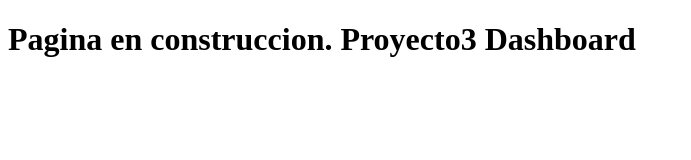
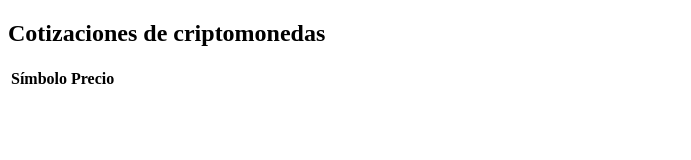
Before and after one commit to jossvagui/Proyecto3-Dashboard, a plain HTML site: page index.html in a window 1280 px wide. Shown: the whole page, without its empty margins (0-691 px from the left). Drawn offline with Linux system fonts and the light colour scheme.

Commit message:
plantilla html

```diff
--- a/index.html
+++ b/index.html
@@ -4,9 +4,23 @@
     <meta charset="UTF-8">
     <meta http-equiv="X-UA-Compatible" content="IE=edge">
     <meta name="viewport" content="width=device-width, initial-scale=1.0">
-    <title>Dashboard</title>
+    <title>Cotizaciones criptomonedas</title>
+    <link rel="stylesheet" href="style.css">
 </head>
 <body>
-    <h1>Pagina en construccion. Proyecto3 Dashboard</h1>
+    <h2>Cotizaciones de criptomonedas</h2>
+
+    <table class="tabla-css">
+        <thead>
+            <tr>
+                <th>Símbolo</th>
+                <th>Precio</th>
+            </tr>
+        </thead>
+        <tbody id="data">
+        </tbody>
+    </table>
+
+    <script src="app.js"></script>
 </body>
 </html>
```
